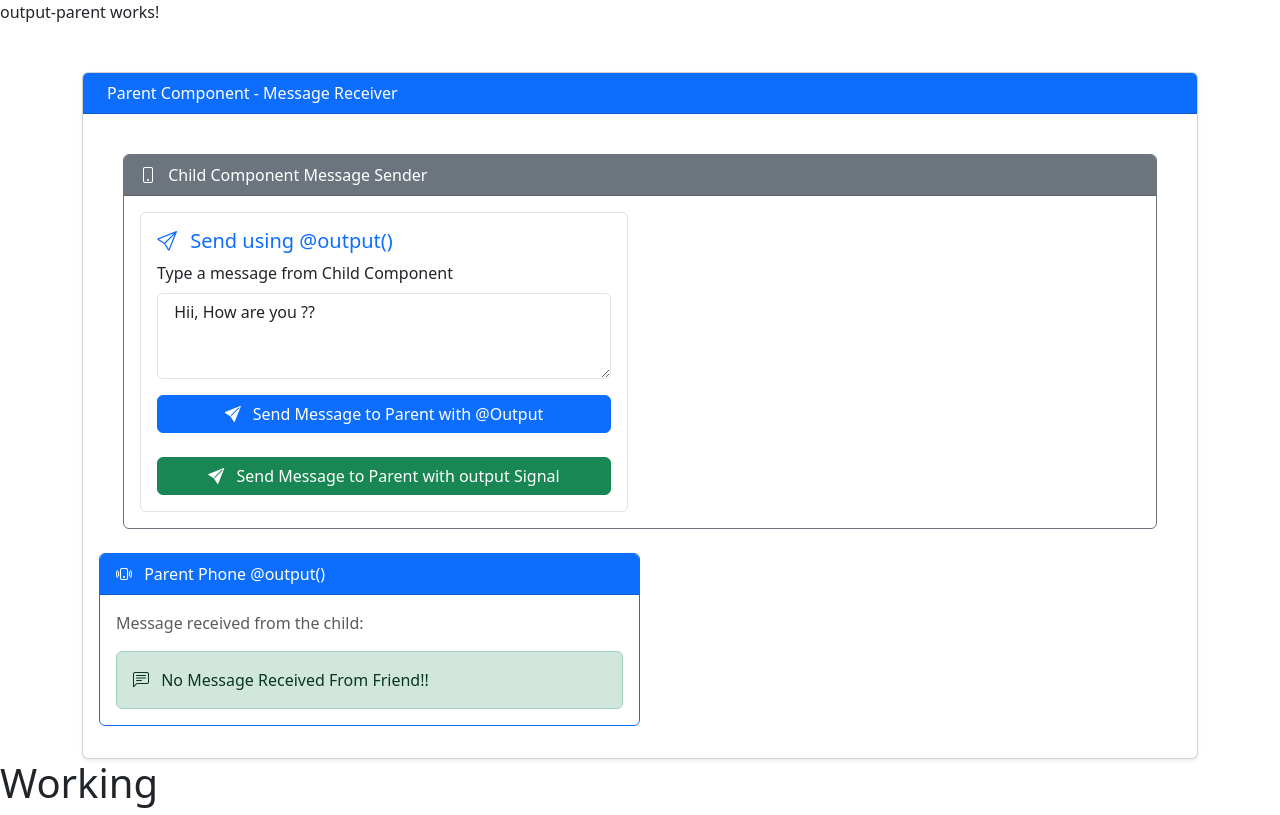
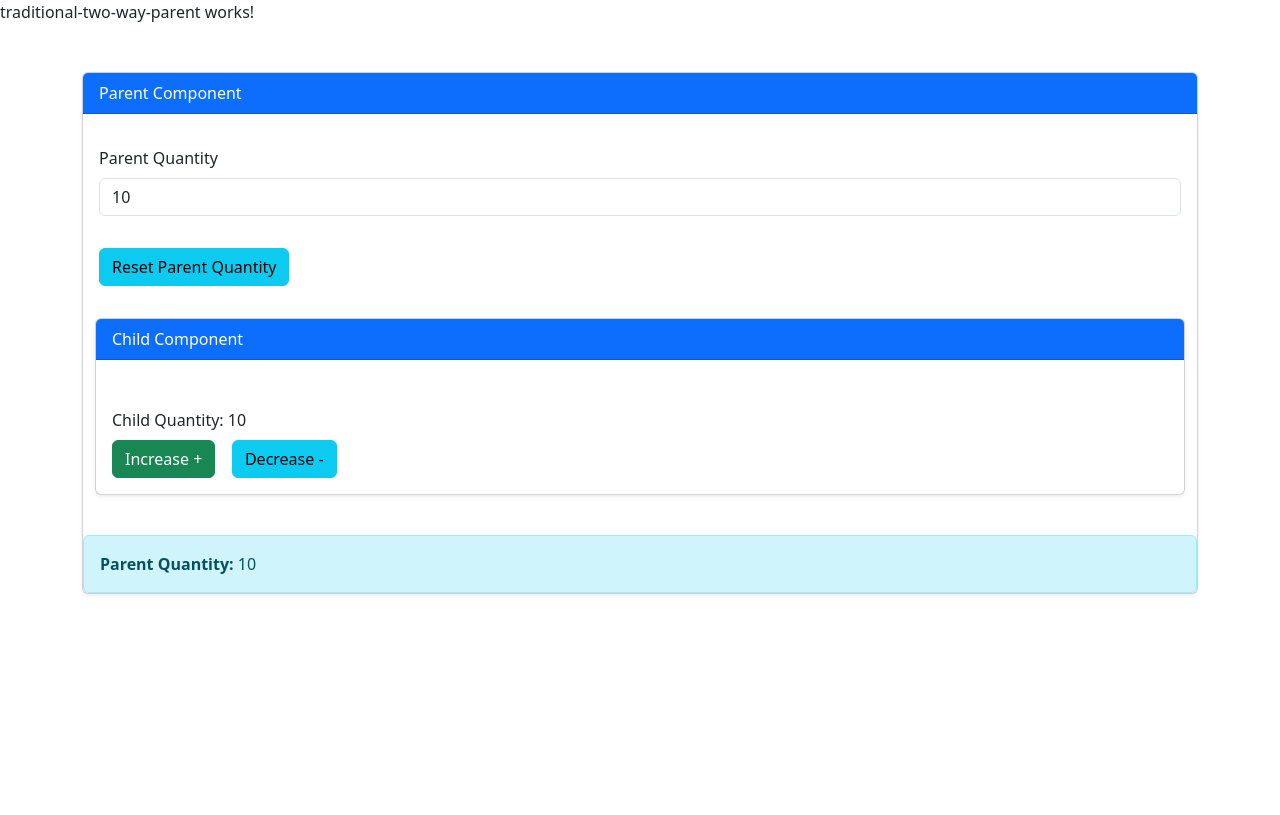
Before and after one commit to alamarsheed4/New-angular-app, an Angular app: page / in a window 1280 px wide. Built offline with nearby package versions, Linux system fonts and the light colour scheme.

Commit message:
Initial commit

```diff
--- a/src/app/app.html
+++ b/src/app/app.html
@@ -1,2 +1 @@
-<app-output-parent></app-output-parent>
-<h1>Working</h1>
+<app-traditional-two-way-parent></app-traditional-two-way-parent>
--- a/src/app/app.ts
+++ b/src/app/app.ts
@@ -1,7 +1,7 @@
 import { Component} from '@angular/core';
-import { OutputParent } from './output-parent/output-parent';
+import { TraditionalTwoWayParent } from './traditional-two-way-parent/traditional-two-way-parent';
 @Component({
-  imports: [OutputParent],
+  imports: [TraditionalTwoWayParent],
   selector: 'app-root',
   styleUrl: './app.css',
   templateUrl: './app.html',
--- a/src/app/output-parent/output-child/output-child.html
+++ /dev/null
@@ -1,53 +0,0 @@
-<!-- <h1>Child Component</h1> -->
-
-<div class="card border-secondary">
-
-    <div class="card-header bg-secondary text-white">
-        <i class="bi bi-phone me-2"></i>
-        Child Component Message Sender
-    </div>
-
-    <div class="card-body">
-        <div class="row g-4">
-            <!-- Traditional @output() example -->
-             <div class="col-md-6">
-                <div class="border rounded p-3 h-100">
-
-                    <h5 class="text-primary">
-                        <i class="bi bi-send me-2"></i>
-                        Send using @output()
-                    </h5>
-
-                    <label class="form-label" for="">
-                        Type a message from Child Component
-                    </label>
-                     <textarea
-                        class="form-control mb-3"
-                        rows="3"
-                        [(ngModel)]="traditionalMessageText"
-                        >
-                    </textarea>
-
-                     <button
-                        class="btn btn-primary w-100"
-                        (click)="sendTraditionalMessage()"
-                        >
-
-                        <i class="bi bi-send-fill me-2"></i>
-                        Send Message to Parent with @Output
-                    </button>
-
-                     <button
-                        class="btn btn-success w-100 mt-4"
-                        (click)="sendModernMessage()"
-                        >
-
-                        <i class="bi bi-send-fill me-2"></i>
-                        Send Message to Parent with output Signal
-                    </button>
-
-                </div>
-             </div>
-        </div>
-    </div>
-</div>
--- a/src/app/output-parent/output-child/output-child.ts
+++ /dev/null
@@ -1,27 +0,0 @@
-import { Component, EventEmitter, output, Output } from '@angular/core';
-import { FormsModule } from '@angular/forms';
-
-@Component({
-  imports: [FormsModule],
-  selector: 'app-output-child',
-  styleUrl: './output-child.css',
-  templateUrl: './output-child.html',
-})
-export class OutputChild {
-
-  traditionalMessageText = " Hii, How are you ??"
-
-  @Output() traditionalEmployeeAction = new EventEmitter<string>()
-
-  sendTraditionalMessage(){
-
-    this.traditionalEmployeeAction.emit(this.traditionalMessageText)
-
-  }
-
-  ModernEmployeeAction = output<string>();
-
-  sendModernMessage(){
-    this.ModernEmployeeAction.emit(this.traditionalMessageText)
-  }
-}
--- a/src/app/output-parent/output-parent.html
+++ /dev/null
@@ -1,48 +0,0 @@
-<p>output-parent works!</p>
-
-<div class="container mt-5">
-
-    <div class="card shadow-sm">
-        <div class="card-header bg-primary text-white">
-            <i class="bi bg-phone me-2"></i>
-            Parent Component - Message Receiver
-        </div>
-        <div class="card-body">
-
-        <!-- Child Component-->
-        <div class="m-4">
-        <app-output-child
-        (traditionalEmployeeAction)="receiveTraditionalOutput($event)"
-        (ModernEmployeeAction)="receiveModernOutput($event)">
-
-        </app-output-child>
-        </div>
-        <div class="col-md-6 mb-3">
-            <div class="card border-primary h-100">
-
-                <div class="card-header bg-primary text-white">
-                    <i class="bi bi-phone-vibrate me-2"></i>
-                    Parent Phone @output()
-
-                </div>
-
-                <div class="card-body">
-                    <p class="text-muted">
-                    Message received from the child:
-                    </p>
-
-                <div class="alert alert-success mb-0">
-                <i class="bi bi-chat-left-text me-2"></i>
-                <!-- Message from Parent -->
-                 {{receivedTraditionalMessage}}
-              </div>
-                </div>
-
-            </div>
-
-        </div>
-
-        </div>
-
-    </div>
-</div>
--- a/src/app/output-parent/output-parent.ts
+++ /dev/null
@@ -1,24 +0,0 @@
-import { Component } from '@angular/core';
-import { OutputChild } from './output-child/output-child';
-
-@Component({
-  imports: [OutputChild],
-  selector: 'app-output-parent',
-  styleUrl: './output-parent.css',
-  templateUrl: './output-parent.html',
-})
-export class OutputParent {
-
-
-   receivedTraditionalMessage:string = "No Message Received From Friend!!"
-  receiveTraditionalOutput(message:any){
-    // console.log(message);
-   // console.log(this.receivedTraditionalMessage);
-    this.receivedTraditionalMessage = message
-
-  }
-  receiveModernOutput(message:any){
-    this.receivedTraditionalMessage = message
-  }
-
-}
--- /dev/null
+++ b/src/app/traditional-two-way-parent/traditional-two-way-child/traditional-two-way-child.html
@@ -0,0 +1,29 @@
+<div class="container">
+
+    <div class="card shadow-sm mb-3">
+
+        <div class="card-header bg-primary text-white">
+            Child Component
+        </div>
+
+        <div class="card-body mt-3">
+            <div class="mt-3">
+                <label for="" class="form-label">
+                    Child Quantity:
+                </label>
+                {{childQuantity()}}
+                 </div>
+
+              <button class="mr-4 btn btn-success"
+              (click)="increaseQuantity()">
+                    Increase +
+                </button>
+                &nbsp;&nbsp;
+                <button class="btn btn-info"
+                (click)="decreaseQuantity()">
+                    Decrease -
+                </button>
+
+        </div>
+    </div>
+</div>
--- /dev/null
+++ b/src/app/traditional-two-way-parent/traditional-two-way-child/traditional-two-way-child.ts
@@ -0,0 +1,33 @@
+import { Component, EventEmitter, Input, model, Output } from '@angular/core';
+
+@Component({
+  imports: [],
+  selector: 'app-traditional-two-way-child',
+  styleUrl: './traditional-two-way-child.css',
+  templateUrl: './traditional-two-way-child.html',
+})
+export class TraditionalTwoWayChild {
+
+  // @Input() childQuantity:number = 0;
+
+  // @Output() childQuantityChange = new EventEmitter<number>();
+
+  //using model we can also do that
+  childQuantity = model(0)
+
+  increaseQuantity(){
+   // this.childQuantityChange.emit(this.childQuantity+1);
+
+    this.childQuantity.update((element)=>element + 1)
+  }
+
+  decreaseQuantity(){
+
+   // this.childQuantityChange.emit(this.childQuantity-1);
+
+    this.childQuantity.update((element)=>element - 1)
+
+  }
+
+
+}
--- /dev/null
+++ b/src/app/traditional-two-way-parent/traditional-two-way-parent.html
@@ -0,0 +1,38 @@
+<p>traditional-two-way-parent works!</p>
+<div class="container mt-5">
+    <div class="card shadow-sm">
+        <div class="card-header bg-primary text-white">
+            Parent Component
+        </div>
+        <div class="card-body mt-3">
+            <label for="" class="form-label">
+                Parent Quantity
+            </label>
+
+            <input type="text"
+            class="form-control"
+            [(ngModel)]="parentQuantity">
+        </div>
+        <div class="m-3">
+        <button class="btn btn-info mb-3"
+        (click)="ResetQuantity()">
+            Reset Parent Quantity
+        </button>
+        </div>
+        <!-- <app-traditional-two-way-child
+        [childQuantity] = "parentQuantity"
+        (changeQuantity)="parentQuantity">
+
+        </app-traditional-two-way-child> -->
+
+         <app-traditional-two-way-child
+        [(childQuantity)] = "parentQuantity">
+        </app-traditional-two-way-child>
+
+        <div class="alert alert-info mt-4 mb-0">
+            <strong>Parent Quantity:</strong>
+            {{parentQuantity}}
+        </div>
+
+    </div>
+</div>
--- /dev/null
+++ b/src/app/traditional-two-way-parent/traditional-two-way-parent.ts
@@ -0,0 +1,18 @@
+import { Component } from '@angular/core';
+import { FormsModule } from '@angular/forms';
+import { TraditionalTwoWayChild } from './traditional-two-way-child/traditional-two-way-child';
+
+@Component({
+  imports: [FormsModule, TraditionalTwoWayChild],
+  selector: 'app-traditional-two-way-parent',
+  styleUrl: './traditional-two-way-parent.css',
+  templateUrl: './traditional-two-way-parent.html',
+})
+export class TraditionalTwoWayParent {
+
+  parentQuantity = 10;
+
+  ResetQuantity(){
+    this.parentQuantity = 10
+  }
+}
```
Also changed, not shown: src/app/traditional-two-way-parent/traditional-two-way-child/traditional-two-way-child.css (added), src/app/traditional-two-way-parent/traditional-two-way-parent.css (added).
